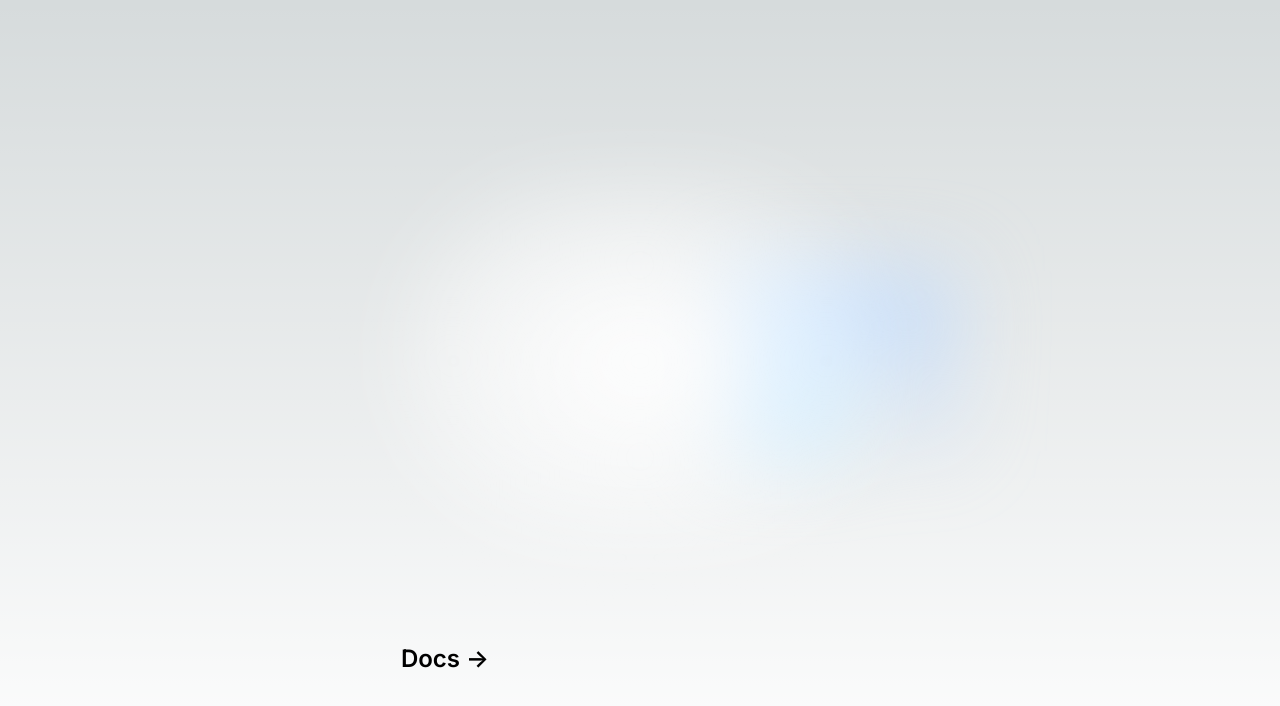
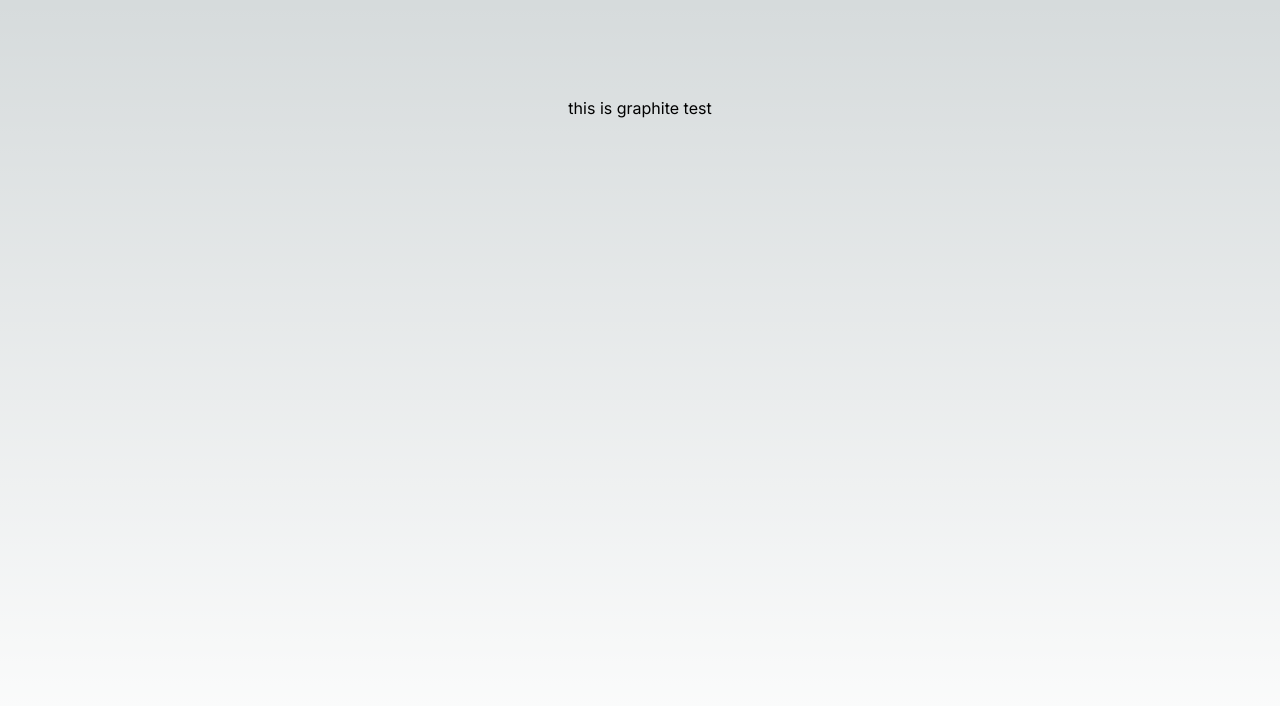
Before and after one commit to mong-byte/my-test, a Next.js app: page / in a window 1280 px wide. Shown: the top 706 px of the page. Built offline with nearby package versions, Linux system fonts and the light colour scheme.

Commit message:
feat: change text

```diff
--- a/app/page.tsx
+++ b/app/page.tsx
@@ -3,28 +3,7 @@ import Image from 'next/image'
 export default function Home() {
   return (
     <main className="flex min-h-screen flex-col items-center justify-between p-24">
-      <div className="z-10 w-full max-w-5xl items-center justify-between font-mono text-sm lg:flex">
-      </div>
-
-      <div className="relative flex place-items-center before:absolute before:h-[300px] before:w-[480px] before:-translate-x-1/2 before:rounded-full before:bg-gradient-radial before:from-white before:to-transparent before:blur-2xl before:content-[''] after:absolute after:-z-20 after:h-[180px] after:w-[240px] after:translate-x-1/3 after:bg-gradient-conic after:from-sky-200 after:via-blue-200 after:blur-2xl after:content-[''] before:dark:bg-gradient-to-br before:dark:from-transparent before:dark:to-blue-700 before:dark:opacity-10 after:dark:from-sky-900 after:dark:via-[#0141ff] after:dark:opacity-40 before:lg:h-[360px]">
-      </div>
-
-      <div className="mb-32 grid text-center lg:mb-0 lg:grid-cols-4 lg:text-left">
-        <a
-          href="https://nextjs.org/docs?utm_source=create-next-app&utm_medium=appdir-template&utm_campaign=create-next-app"
-          className="group rounded-lg border border-transparent px-5 py-4 transition-colors hover:border-gray-300 hover:bg-gray-100 hover:dark:border-neutral-700 hover:dark:bg-neutral-800/30"
-          target="_blank"
-          rel="noopener noreferrer"
-        >
-          <h2 className={`mb-3 text-2xl font-semibold`}>
-            Docs{' '}
-            <span className="inline-block transition-transform group-hover:translate-x-1 motion-reduce:transform-none">
-              -&gt;
-            </span>
-          </h2>
-        </a>
-
-      </div>
+     this is graphite test
     </main>
   )
 }
```
Also changed, not shown: 1 other file (tests, documents, lock files or other folders).
